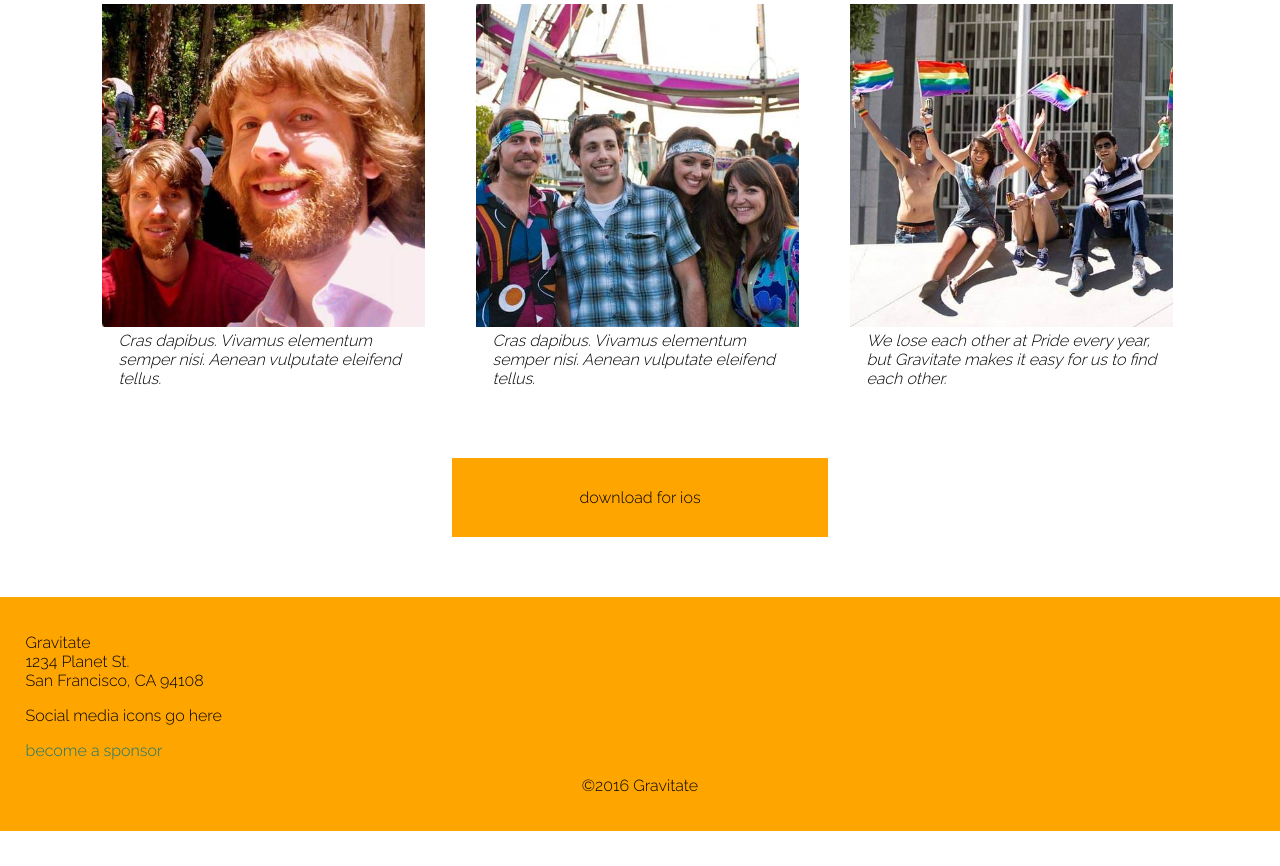
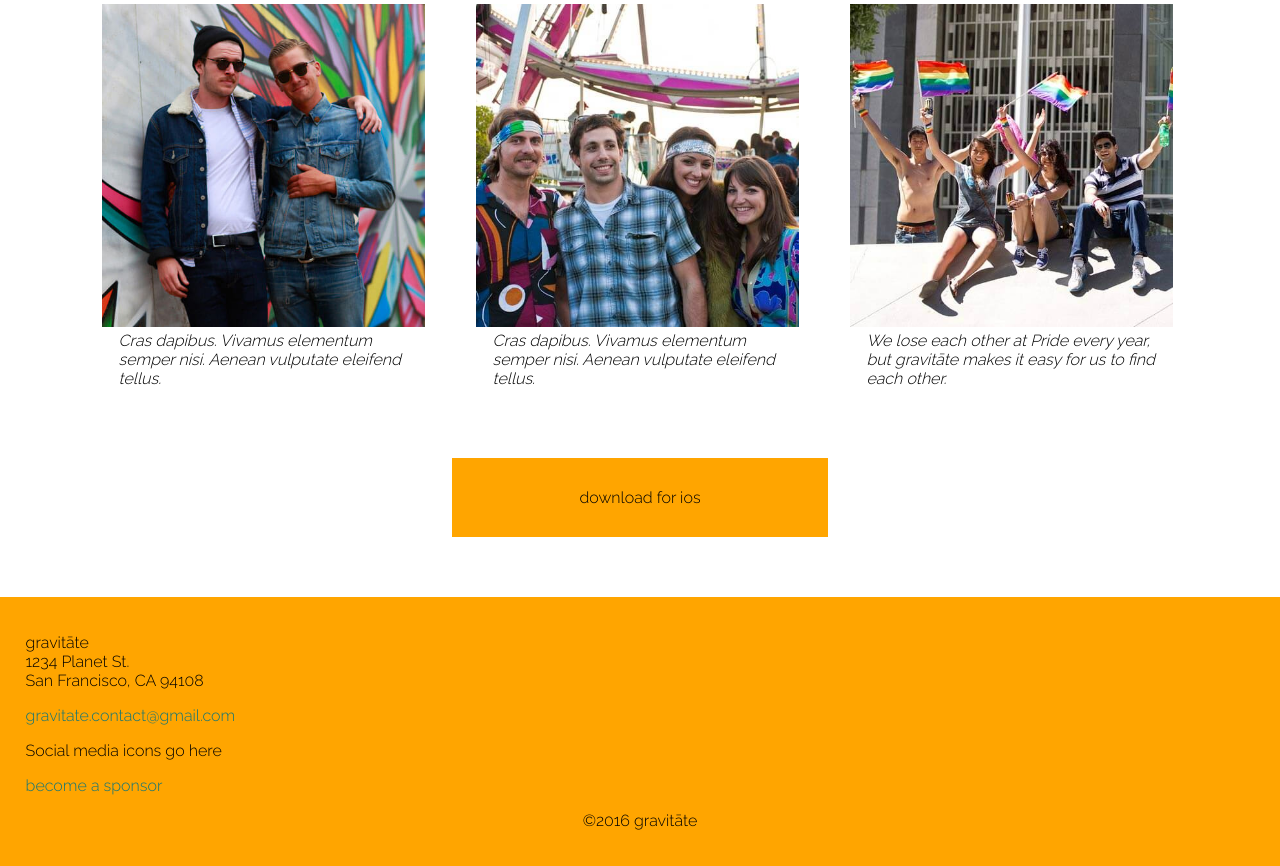
Before and after one commit to doughs/gravitate-1, a website: page assets/html/index.html in a window 1280 px wide. Shown: the part 2678-3544 px from the top of the page. Before the commit the page ends 3509 px from the top, so only its background shows below. Drawn offline with nearby package versions, Linux system fonts and the light colour scheme; files that its build step writes are made by us from their sources; files whose address does not match are found by name.

Commit message:
Change 'Gravitate' to lower case gravitate with a macron over the last a to match the logo type

```diff
--- a/assets/html/index.html
+++ b/assets/html/index.html
@@ -5,7 +5,7 @@
 	<!-- RESPONSIVE META TAG -->
 	<meta name="viewport" content="width=device-width, initial-scale=1">
 	<!-- TITLE -->
-	<title>Gravitate App</title>
+	<title>gravit&#257;te App</title>
 	<!-- META TAGS -->
 	<meta content="gravitate app website, stay in touch out of sight" name="description"></meta>
 	<meta content="gravitate, gravitate app, stay connected, connected" name="keywords"></meta>
@@ -41,7 +41,7 @@
 		<!-- INTRO SECTION -->
 		<div id="about" class="section1">
 			<!-- SECTION HEADING -->
-			<div class="heading"><h1>gravitate is...</h1></div>
+			<div class="heading"><h1><span class="gravitate">gravit&#257;te</span> is...</h1></div>
 			<!-- FIRST PRODUCT DESCRIPTION -->
 			<div class="description1">
 				<h2>having a flexible meeting destination</h2>
@@ -77,7 +77,7 @@
 			<ul>
 				<!-- FIRST TESTIMONIAL -->
 				<li class="testimony1">
-					<img src="assets/img/testimonial1.jpg">
+					<img src="assets/img/testimonial1-2.jpg">
 					<p>Cras dapibus. Vivamus elementum semper nisi. Aenean vulputate eleifend tellus.</p>
 				</li>
 				<!-- SECOND TESTIMONIAL -->
@@ -88,7 +88,7 @@
 				<!-- THIRD TESTIMONIAL -->
 				<li class="testimony3">
 					<img src="assets/img/testimonial3.jpg">
-					<p>We lose each other at Pride every year, but Gravitate makes it easy for us to find each other.</p>
+					<p>We lose each other at Pride every year, but gravit&#257;te makes it easy for us to find each other.</p>
 				</li>
 			</ul>
 			<!-- DOWNLOAD BUTTON -->
@@ -99,12 +99,13 @@
 	<footer>
 		<!-- FOOTER CONTENT -->
 		<div id="contact" class="contact">
-			<p>Gravitate<br>
+			<p>gravit&#257;te<br>
 			1234 Planet St.<br>
 			San Francisco, CA 94108</p>
+			<p><a href="mailto:gravitate.contact@gmail.com">gravitate.contact@gmail.com</a></p>
 			<div class="social">Social media icons go here</div>
 			<p><a href="sponsor.html">become a sponsor</a></p>
-			<p class="copy">&copy;2016 Gravitate</p>
+			<p class="copy">&copy;2016 gravit&#257;te</p>
 		</div>
 	</footer>
 </body>
```
